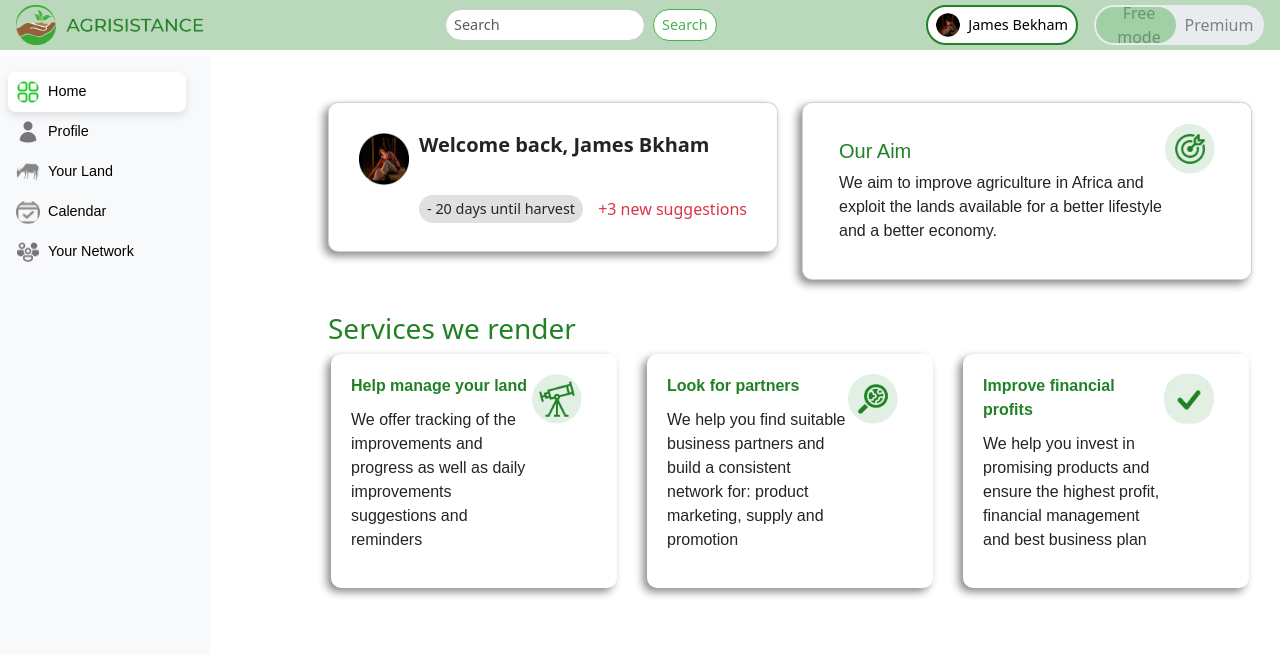
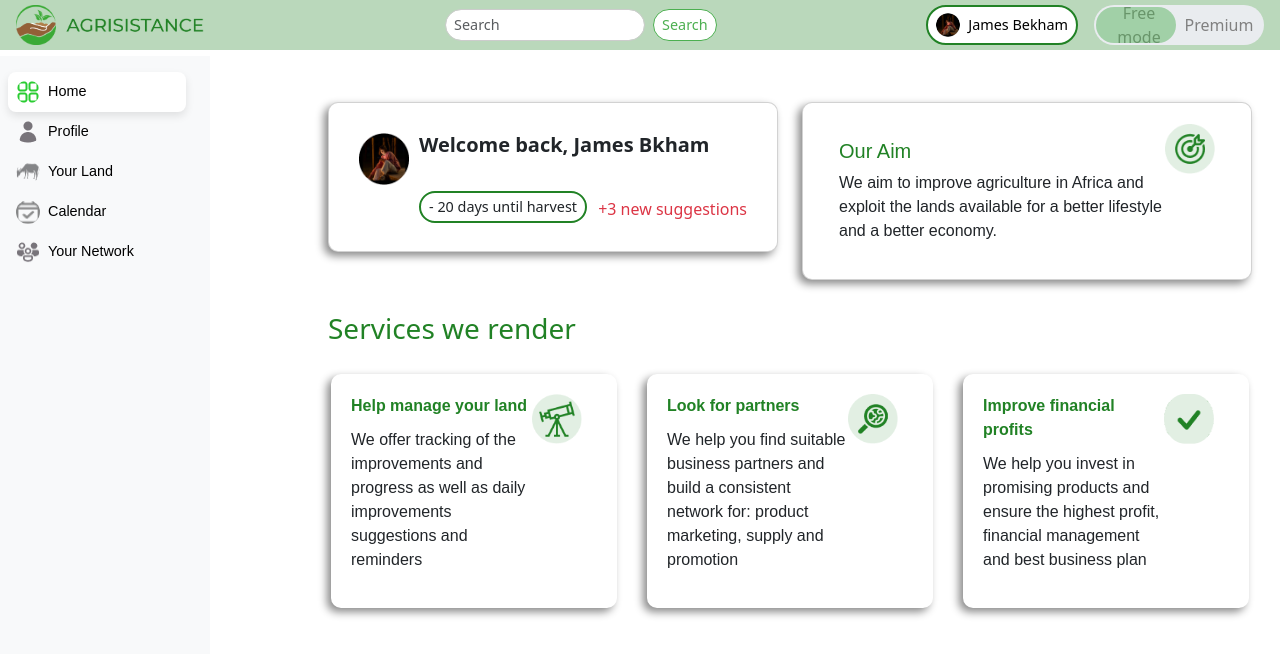
Before and after one commit to pixiebyte/Agrisistence-front, a React (Vite) app: page / in a window 1280 px wide. Shown: the top 654 px of the page. Built offline with nearby package versions, Linux system fonts and the light colour scheme.

Commit message:
first page almost done2

```diff
--- a/index.html
+++ b/index.html
@@ -4,6 +4,8 @@
     <meta charset="UTF-8" />
     <meta name="viewport" content="width=device-width, initial-scale=1.0" />
     <title>Agrisistence</title>
+    <!-- Link to the PNG favicon -->
+    <link rel="icon" href="./src/images/logoo.png" type="image/png" />
   </head>
   <body>
     <div id="root"></div>
--- a/src/components/Home.css
+++ b/src/components/Home.css
@@ -52,12 +52,15 @@
 .days-span {
   display: inline-block;
   padding: 0.2rem 0.5rem;
-  background-color: #e0e0e0; /* Light gray background */
+  background-color: #ffffff; /* White background */
+  border: 2px solid #218225; /* Green border */
   border-radius: 1rem; /* Rounded edges */
   font-size: 0.9rem;
   margin-top: 0.5rem;
 }
-
+.spacer {
+  height: 20px; /* Adjust this value to create the space you need */
+}
 .text-danger {
   color: red;
 }
--- a/src/components/Home.jsx
+++ b/src/components/Home.jsx
@@ -53,6 +53,7 @@ const Home = () => {
         </Col>
       </Row>
       <h3 className="text-green">Services we render</h3>
+      <div class="spacer"></div>
       <Row className="service-cards-row align-items-stretch">
         <Col xs={12} md={4} className="service-card-col mb-3">
           <ServiceCard
```
Also changed, not shown: src/components/Footer.css (added, +9 -0 lines), src/components/Footer.jsx (added), src/images/logoo.png (added).
